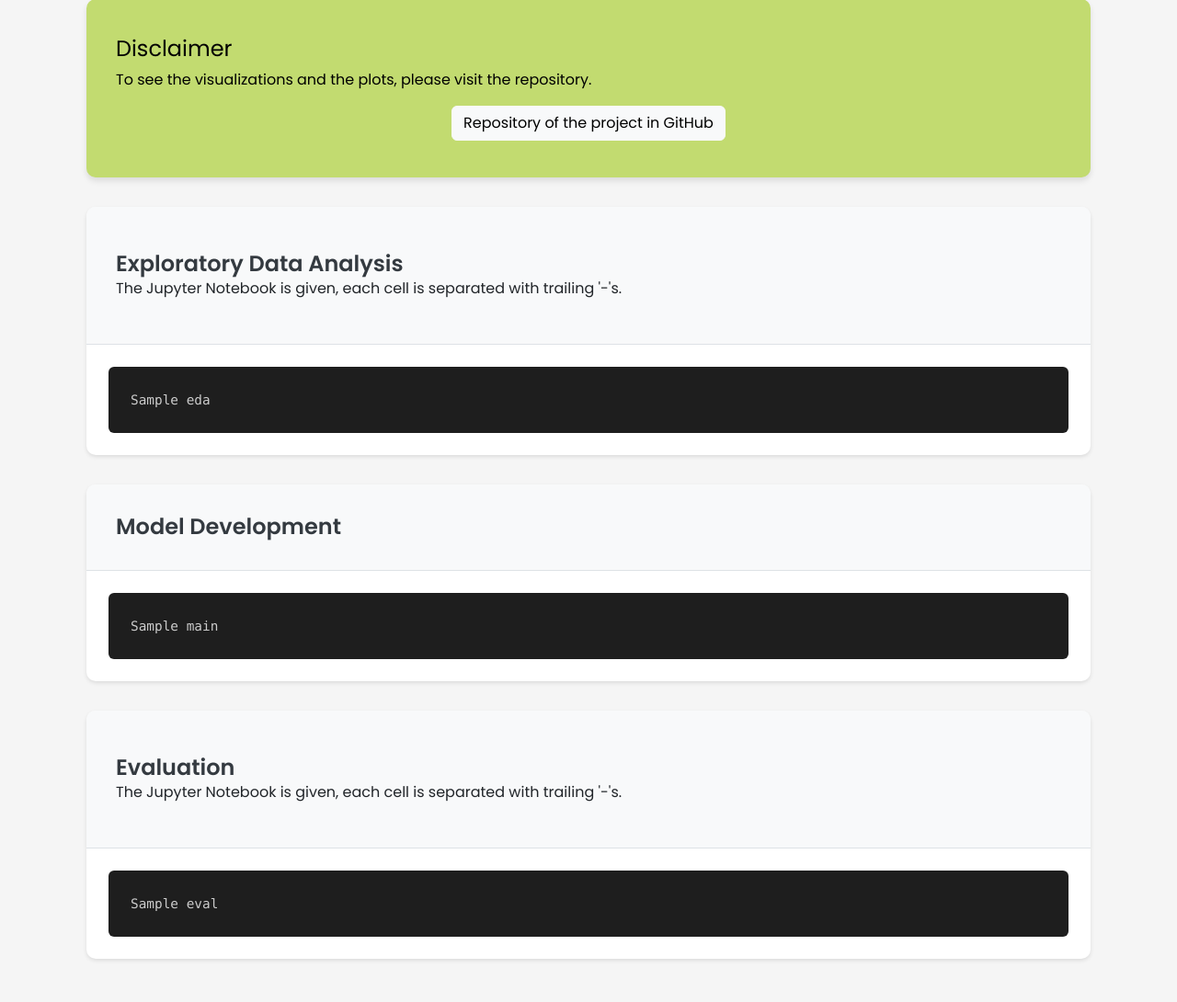
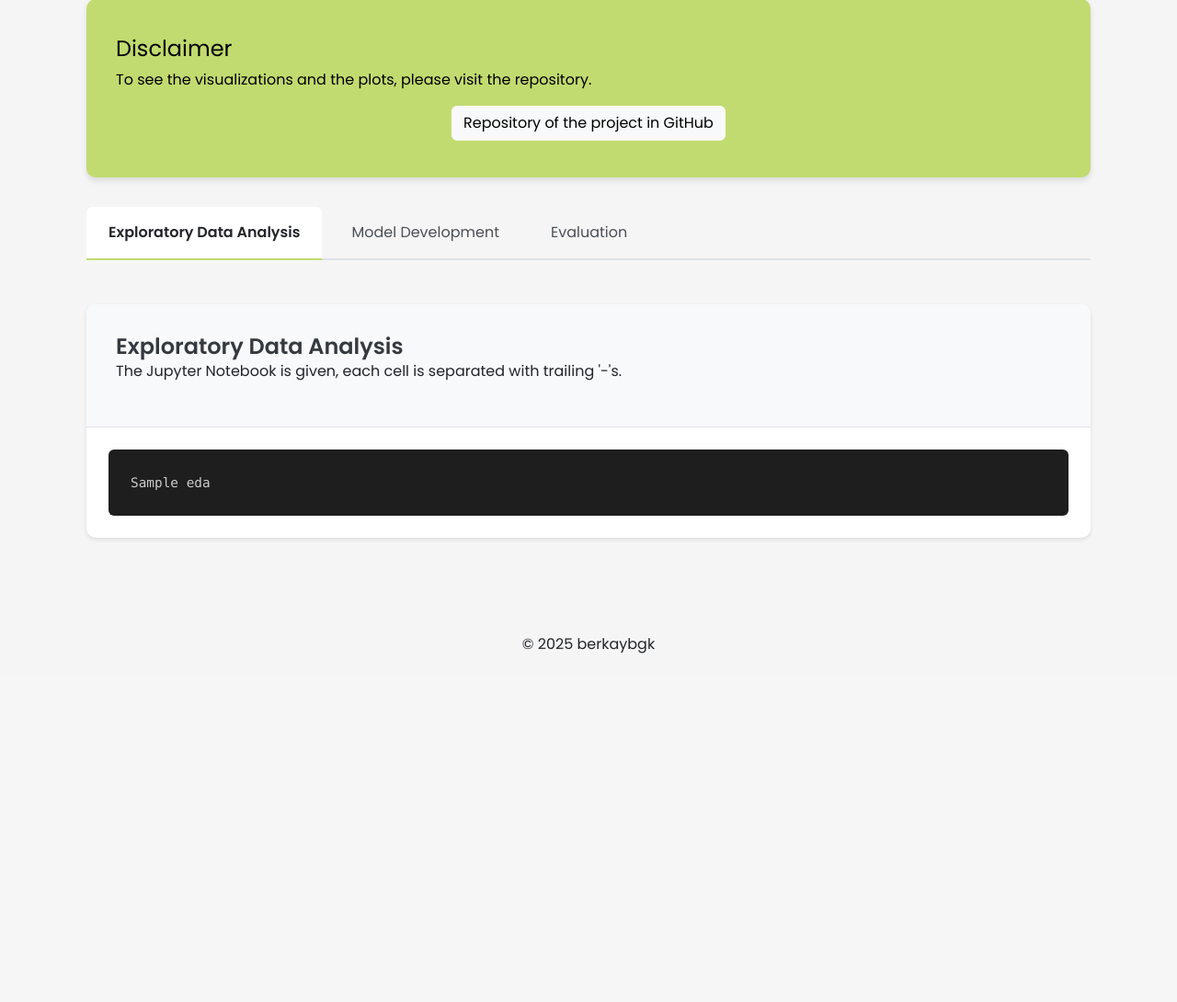
Before and after one commit to berkaybgk/portfolio, a Django app: template portfolio/website/templates/website/project_detail.html in a window 1280 px wide. Shown: the part 417-1507 px from the top of the page at 92% size. After the commit the page ends 1128 px from the top, so only its background shows below. Run offline with Django 5.2, Linux system fonts and the light colour scheme; the template is opened without the code that fills it: most values are stand-ins (such as "Sample title", 1, 10 or a date in 2020); some libraries are stand-ins or nearby versions.

Commit message:
icon added, readme updated, project details improved

```diff
--- a/portfolio/portfolio/settings.py
+++ b/portfolio/portfolio/settings.py
@@ -138,9 +138,6 @@ USE_TZ = True
 DEFAULT_AUTO_FIELD = 'django.db.models.BigAutoField'
 
 # Security settings
-# TODO: Uncomment the following lines when you have a valid SSL certificate
-# SECURE_PROXY_SSL_HEADER = ('HTTP_X_FORWARDED_PROTO', 'https')
-# SECURE_SSL_REDIRECT = True
 SESSION_COOKIE_SECURE = True
 CSRF_COOKIE_SECURE = True
 
--- a/portfolio/website/templates/base.html
+++ b/portfolio/website/templates/base.html
@@ -1,3 +1,4 @@
+{% load static %}
 <!DOCTYPE html>
 <html lang="en">
 <head>
@@ -9,7 +10,10 @@
     <!-- Google Fonts -->
     <link href="https://fonts.googleapis.com/css2?family=Poppins:wght@300;400;600&display=swap" rel="stylesheet">
     <!-- Add this line to enable extra_head block -->
-    {% block extra_head %}{% endblock %}
+    {% block extra_head %}
+    <link rel="icon" href="{% static 'favicon.ico' %}" type="image/x-icon">
+
+    {% endblock %}
 
     <style>
         body {
--- a/portfolio/website/templates/website/project_detail.html
+++ b/portfolio/website/templates/website/project_detail.html
@@ -51,7 +51,6 @@
         padding: 2rem;
         border-bottom: 1px solid #dee2e6;
         border-radius: 10px 10px 0 0;
-        /*display: flex;*/
         align-items: center;
     }
 
@@ -97,6 +96,38 @@
     pre::-webkit-scrollbar-thumb:hover {
         background: #555;
     }
+
+    /* Custom styles for tabs */
+    .nav-tabs {
+        border-bottom: 2px solid #dee2e6;
+        margin-bottom: 2rem;
+    }
+
+    .nav-tabs .nav-link {
+        border: none;
+        color: #495057;
+        font-weight: 500;
+        padding: 1rem 1.5rem;
+        margin-right: 0.5rem;
+        transition: all 0.3s ease;
+    }
+
+    .nav-tabs .nav-link:hover {
+        border: none;
+        color: #212529;
+    }
+
+    .nav-tabs .nav-link.active {
+        border: none;
+        border-bottom: 2px solid #c2db70;
+        color: #212529;
+        font-weight: 600;
+        margin-bottom: -2px;
+    }
+
+    .tab-content {
+        padding-top: 1rem;
+    }
 </style>
 {% endblock %}
 
@@ -124,19 +155,42 @@
         </div>
     </div>
 
-    <!-- EDA Section -->
+    <!-- Tabs Navigation -->
+    <ul class="nav nav-tabs" id="projectTabs" role="tablist">
+        <li class="nav-item" role="presentation">
+            <button class="nav-link active" id="eda-tab" data-bs-toggle="tab" data-bs-target="#eda" type="button" role="tab" aria-controls="eda" aria-selected="true">
+                Exploratory Data Analysis
+            </button>
+        </li>
+        <li class="nav-item" role="presentation">
+            <button class="nav-link" id="model-tab" data-bs-toggle="tab" data-bs-target="#model" type="button" role="tab" aria-controls="model" aria-selected="false">
+                Model Development
+            </button>
+        </li>
+        <li class="nav-item" role="presentation">
+            <button class="nav-link" id="eval-tab" data-bs-toggle="tab" data-bs-target="#eval" type="button" role="tab" aria-controls="eval" aria-selected="false">
+                Evaluation
+            </button>
+        </li>
+    </ul>
+
+    <!-- Tabs Content -->
+    <div class="tab-content" id="projectTabsContent">
+        <!-- EDA Tab -->
+        <div class="tab-pane fade show active" id="eda" role="tabpanel" aria-labelledby="eda-tab">
             <div class="code-section">
                 <div class="code-section-header">
-            <h2 class="h4" style="margin-top: 1rem">Exploratory Data Analysis</h2>
+                    <h2 class="h4">Exploratory Data Analysis</h2>
                     <p>The Jupyter Notebook is given, each cell is separated with trailing '-'s.</p>
                 </div>
                 <div class="code-section-content">
                     <pre><code class="language-python">{{ eda }}</code></pre>
                 </div>
             </div>
+        </div>
 
-
-    <!-- Main Analysis Section -->
+        <!-- Model Development Tab -->
+        <div class="tab-pane fade" id="model" role="tabpanel" aria-labelledby="model-tab">
             <div class="code-section">
                 <div class="code-section-header">
                     <h2 class="h4">Model Development</h2>
@@ -145,11 +199,13 @@
                     <pre><code class="language-python">{{ main }}</code></pre>
                 </div>
             </div>
+        </div>
 
-    <!-- Evaluation Section -->
+        <!-- Evaluation Tab -->
+        <div class="tab-pane fade" id="eval" role="tabpanel" aria-labelledby="eval-tab">
             <div class="code-section">
                 <div class="code-section-header">
-            <h2 class="h4" style="margin-top: 1rem">Evaluation</h2>
+                    <h2 class="h4">Evaluation</h2>
                     <p>The Jupyter Notebook is given, each cell is separated with trailing '-'s.</p>
                 </div>
                 <div class="code-section-content">
@@ -157,9 +213,13 @@
                 </div>
             </div>
         </div>
+    </div>
+</div>
 {% endblock %}
 
 {% block extra_js %}
+<!-- Bootstrap JS (required for tabs) -->
+<script src="https://cdnjs.cloudflare.com/ajax/libs/bootstrap/5.1.3/js/bootstrap.bundle.min.js"></script>
 <!-- Prism.js -->
 <script src="https://cdnjs.cloudflare.com/ajax/libs/prism/1.24.1/prism.min.js"></script>
 <script src="https://cdnjs.cloudflare.com/ajax/libs/prism/1.24.1/components/prism-python.min.js"></script>
```
Also changed, not shown: README.md, portfolio/website/static/favicon.ico (added). Lines whose indentation alone changed are shown as unchanged.
